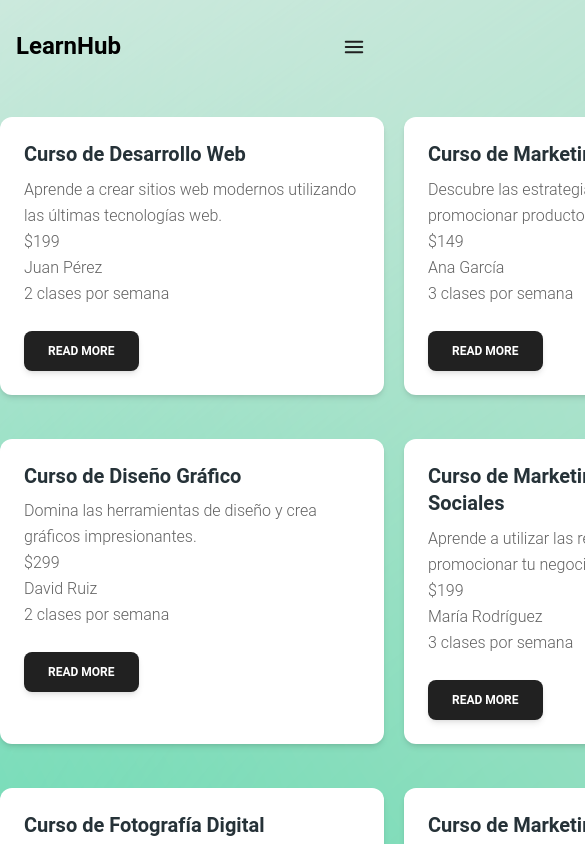
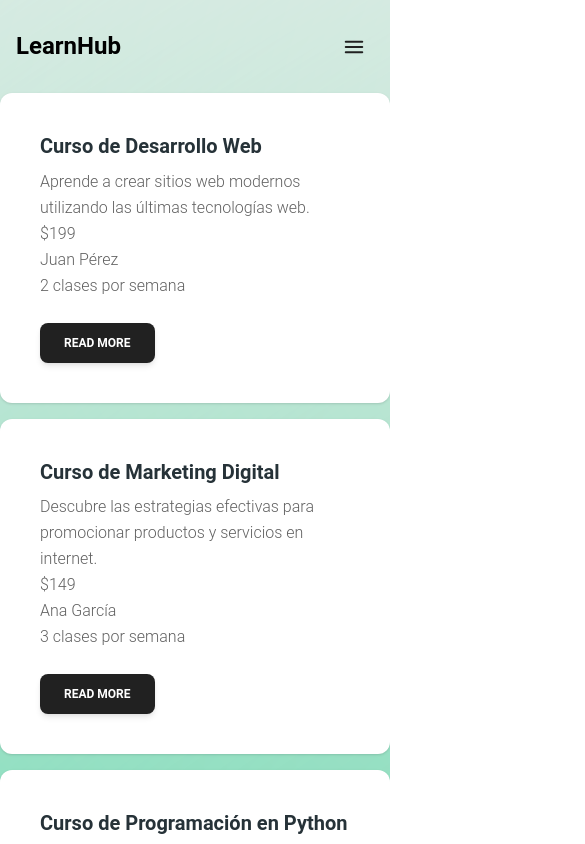
Before and after one commit to AgustinAused/LearnHub, a Next.js app in the folder learn-hub-next/: page /servicios in a window 390 px wide. Shown: the top 844 px of the page, 585 px wide, since content can reach past the window. Built offline with nearby package versions, Linux system fonts and the light colour scheme.

Commit message:
actualizacion responsive al marketplace

```diff
--- a/learn-hub-next/src/components/Course/CourseList.jsx
+++ b/learn-hub-next/src/components/Course/CourseList.jsx
@@ -5,7 +5,7 @@ import ListCourse from "@/data/coursesData"
 //props
 export default function CourseList() {
     return (
-        <div style={{ display: 'grid', justifyItems:'center'  , gridTemplateColumns: 'repeat(3, 1fr)', gap: '20px' }}>
+        <div className="grid grid-cols-1 sm:grid-cols-2 md:grid-cols-3 lg:grid-cols-4 xl:grid-cols-4 gap-4">
             { ListCourse.map((course) => (
                 <CardCourse course={course} />
             ))}
--- a/learn-hub-next/src/components/cards/CardCourse.jsx
+++ b/learn-hub-next/src/components/cards/CardCourse.jsx
@@ -12,7 +12,7 @@ export default function CardCourse({ course }) {
         return null; // Manejo de casos en que course sea undefined
       }
     return (
-        <Card className="mt-6 w-96">
+        <Card className=" shadow p-4 max-h-68 overflow-hidden">
             <CardBody>
                 <Typography variant="h5" color="blue-gray" className="mb-2">
                     {course.title}
```
